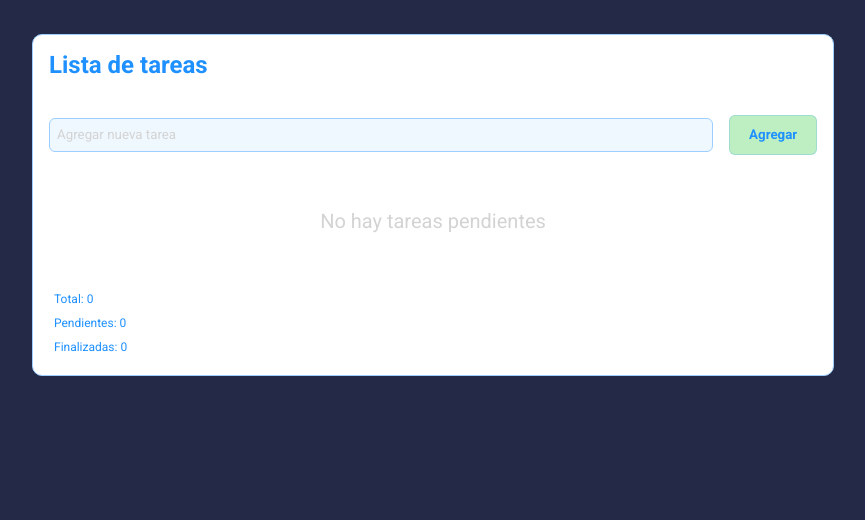
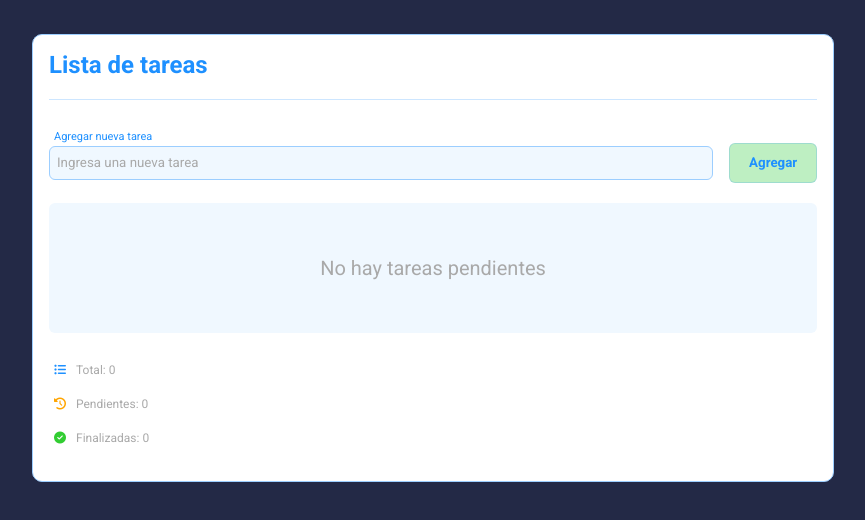
Before and after one commit to jedt89/To-do-list, a plain HTML site: page index.html in a window 1280 px wide. Shown: the whole page, without its empty margins (207-1072 px from the left). Drawn offline with Linux system fonts and the light colour scheme.

Commit message:
ident code

```diff
--- a/index.html
+++ b/index.html
@@ -1,37 +1,55 @@
 <!DOCTYPE html>
 <html lang="es">
-
   <head>
     <meta charset="UTF-8" />
     <meta name="viewport" content="width=device-width, initial-scale=1.0" />
     <link
       href="https://fonts.googleapis.com/css2?family=Roboto:ital,wght@0,100;0,300;0,400;0,500;0,700;0,900;1,100;1,300;1,400;1,500;1,700;1,900&display=swap"
-    rel="stylesheet" />
+      rel="stylesheet"
+    />
     <link rel="stylesheet" href="./src/assets/css/style.css" />
-  <script src="https://kit.fontawesome.com/981278a700.js" crossorigin="anonymous"></script>
+    <script
+      src="https://kit.fontawesome.com/981278a700.js"
+      crossorigin="anonymous"
+    ></script>
     <title>Tareas pendientes</title>
   </head>
   <body>
     <main class="home">
       <section class="to-do-section">
         <div class="to-do-container">
+          <div class="global-title">
             <h1>Lista de tareas</h1>
+          </div>
+          <label>Agregar nueva tarea</label>
           <div class="input-container">
-          <input class="task-input" type="text" placeholder="Agregar nueva tarea">
+            <input
+              class="task-input"
+              type="text"
+              placeholder="Ingresa una nueva tarea"
+            />
             <button class="add-button">Agregar</button>
           </div>
           <div class="task-container">
             <div class="empty">No hay tareas pendientes</div>
           </div>
-        <div class="stats">
+          <div class="stats m-bottom10">
+            <div>
+              <i class="fas fa-list-ul"></i>
               <div class="total">Total: 0</div>
+            </div>
+            <div>
+              <i class="fas fa-history" style="color: orange"></i>
               <div class="pending">Pendientes: 0</div>
+            </div>
+            <div>
+              <i class="fas fa-check-circle" style="color: limegreen"></i>
               <div class="finished">Finalizadas: 0</div>
+            </div>
           </div>
         </div>
       </section>
     </main>
   </body>
   <script src="./src/assets/js/app.js"></script>
-
 </html>
--- a/src/assets/css/style.css
+++ b/src/assets/css/style.css
@@ -34,7 +34,7 @@ input:focus-visible {
 }
 
 input::placeholder {
-  color: lightgray;
+  color: darkgray;
   text-align: left;
   padding-left: 5px;
 }
@@ -43,12 +43,27 @@ small {
   font-style: italic;
 }
 
+label {
+  font-size: 11px;
+  padding-left: 5px;
+}
+
+.m-bottom10 {
+  margin-bottom: 10px;
+}
+
+.global-title {
+  width: 100%;
+  border-bottom: 1px solid rgba(156, 206, 255, 0.5);
+  margin-bottom: 30px;
+}
+
 .empty {
   display: none;
   height: 100%;
   display: grid;
   place-items: center;
-  color: lightgray;
+  color: darkgray;
   font-size: 20px;
 }
 
@@ -56,7 +71,6 @@ small {
   display: flex;
   flex-direction: column;
   align-items: flex-start;
-  gap: 1rem;
   border: 1px solid #9cceff;
   border-radius: 10px;
   padding: 1rem;
@@ -75,15 +89,20 @@ small {
   justify-content: space-between;
   gap: 1rem;
   width: 100%;
+  margin-bottom: 20px;
 }
 
 .task-container {
   display: flex;
   flex-direction: column;
+  align-items: center;
   min-height: 100px;
   border-radius: 6px;
   width: 100%;
   gap: 1rem;
+  padding: 15px 0px;
+  background: aliceblue;
+  margin-bottom: 20px;
 }
 
 .task {
@@ -95,6 +114,7 @@ small {
   border-radius: 6px;
   text-transform: capitalize;
   font-size: 11px;
+  width: 95%;
 }
 
 .actions {
@@ -164,12 +184,13 @@ small {
 
   div {
     display: flex;
-    flex-direction: column;
+    flex-direction: row;
+    align-items: center;
     gap: 5px;
     margin: 5px 0px 5px 5px;
     font-size: 12px;
+    color: darkgray;
   }
-
 }
 
 .task-buttons {
@@ -183,9 +204,17 @@ small {
   overflow-wrap: anywhere;
 }
 
+.fa-history {
+  color: orange;
+}
+
+.fa-check-circle {
+  color: limegreen;
+}
+
 @media screen and (width > 768px) {
   .to-do-container {
-    min-width: 768px
+    min-width: 768px;
   }
 
   .check {
```
Lines whose indentation alone changed are shown as unchanged.
